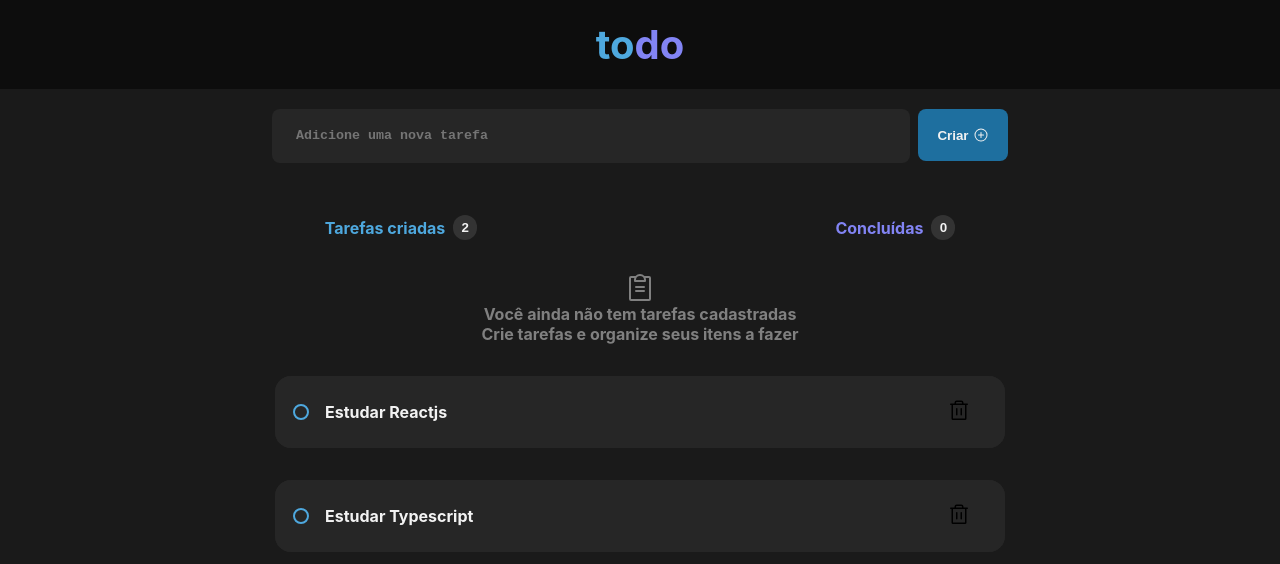
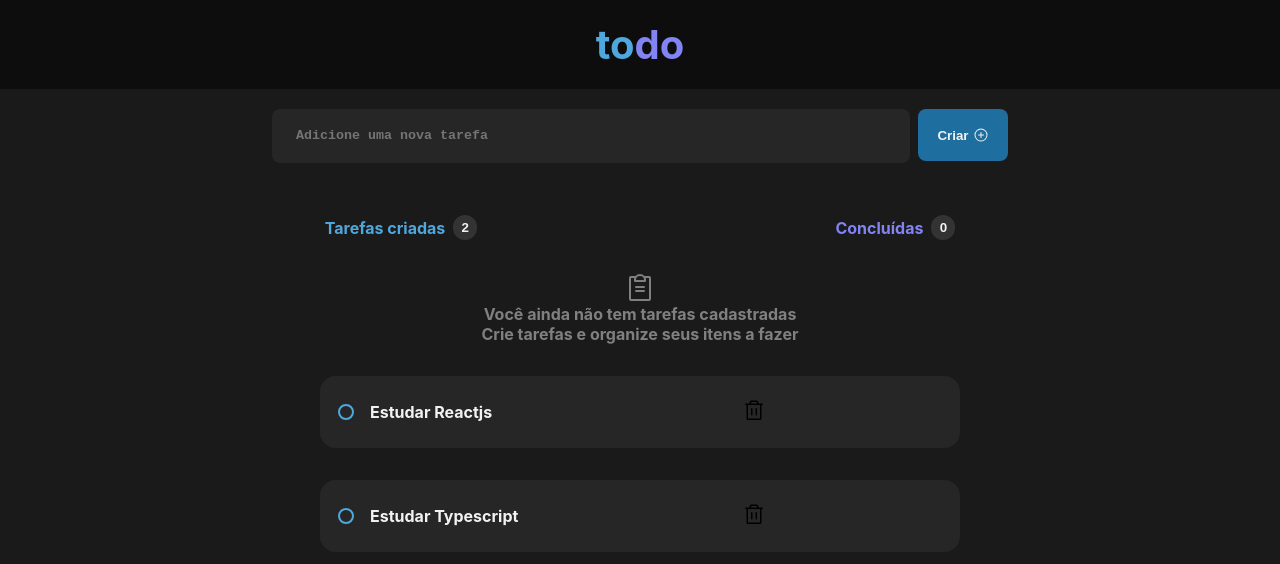
Before and after one commit to antoniobiasotti/01.2-desafio-reactjs, a React (Vite) app: page / in a window 1280 px wide. Shown: the top 564 px of the page. Built offline with nearby package versions, Linux system fonts and the light colour scheme.

Commit message:
styling todo component

```diff
--- a/src/components/Todo.module.css
+++ b/src/components/Todo.module.css
@@ -1,16 +1,14 @@
 main {
-     background: var(--gray-500);
-     color: var(--gray-100);
+    width: 50%;
+    background: var(--gray-500);
+    color: var(--gray-100);
 
-     width: 730px;
-
-     margin: 0 auto;
-     margin-top: 2rem;
-     border-radius: 1rem;
+    margin: 0 auto;
+    margin-top: 2rem;
+    border-radius: 1rem;
 }
 
 .todo {
-
     background: var(--gray-500);
     color: var(--gray-100);
 
@@ -22,11 +20,11 @@ main {
 
     padding: 0 1rem;
 
+    width: 75%;
+    height: 72px;
+
     border: 2px solid transparent;
     border-radius: 1rem;
-
-    width: 730px;
-    height: 72px;
  }
 
  .todo input {
```
